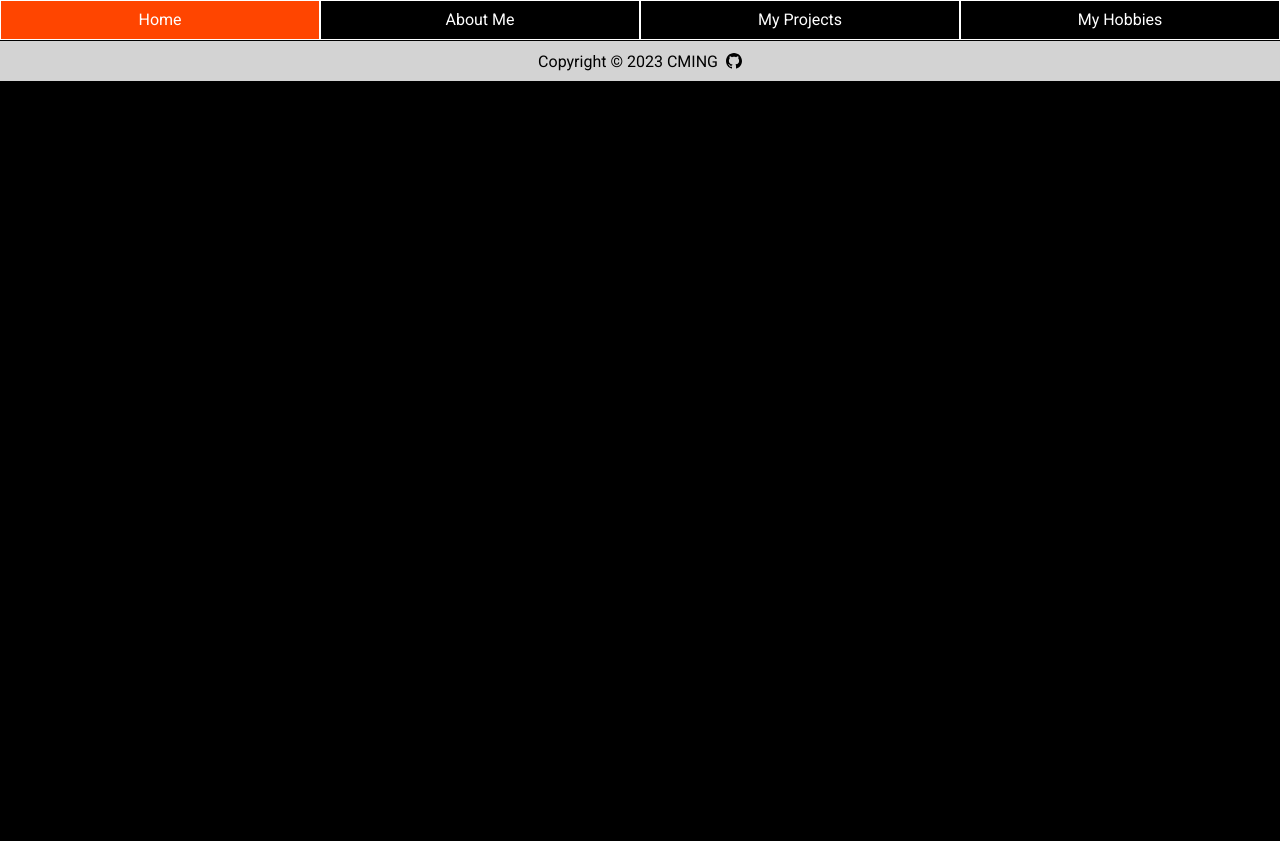
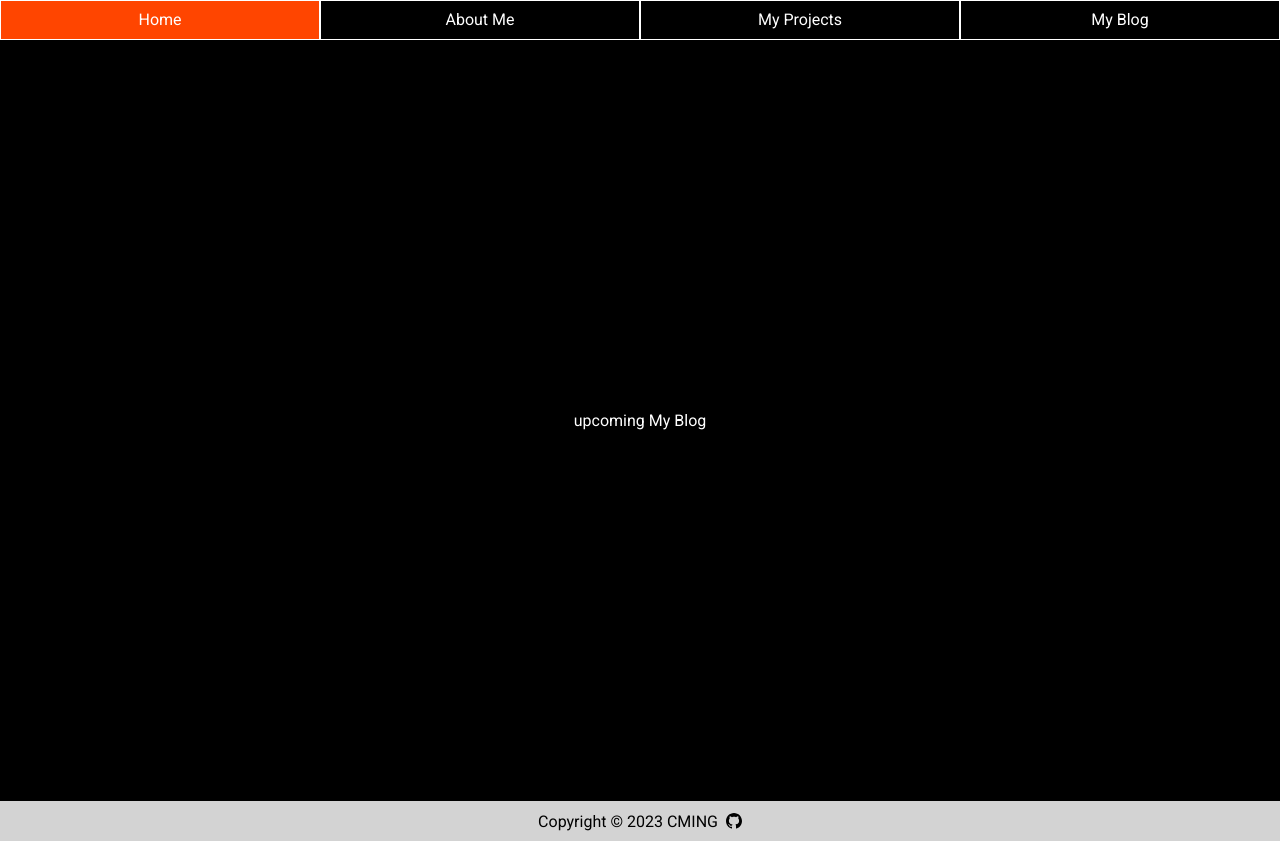
Before and after one commit to CMING3/my-website, a React (Create React App) app: page /MyBlog in a window 1280 px wide. Before the commit the page ends 800 px from the top, so only its background shows below. Built offline with nearby package versions, Linux system fonts and the light colour scheme.

Commit message:
changed myhobbies to myblog

```diff
--- a/src/components/UI/Navbar.js
+++ b/src/components/UI/Navbar.js
@@ -2,7 +2,7 @@ import style from "../../styles/navbar.module.css"
 import React from "react"
 import {Link} from "react-router-dom"
 export default function Navbar(){
-    const navbarList = ["Home", "About Me", "My Projects", "My Hobbies"]
+    const navbarList = ["Home", "About Me", "My Projects", "My Blog"]
 
     return(
         <div className={style.navbar}>
@@ -10,11 +10,11 @@ export default function Navbar(){
                 navbarList.map((item)=>{
                     if (item === "Home"){
                         return(
-                            <Link to="/">{item}</Link>
+                            <Link to="/" key={item}>{item}</Link>
                         )
                     }
                     return(
-                        <Link to={"/"+item.replace(/\s+/g, "")}>{item}</Link>
+                        <Link to={"/"+item.replace(/\s+/g, "")} key={item}>{item}</Link>
                     )
                 })
             }
--- a/src/components/contents/ContentSwitch.js
+++ b/src/components/contents/ContentSwitch.js
@@ -3,7 +3,7 @@ import {Routes, Route} from "react-router-dom"
 import Home from './Home'
 import AboutMe from './AboutMe'
 import MyProjects from './MyProjects'
-import MyHobbies from './MyHobbies'
+import MyBlog from './MyBlog'
 
 export default function Content() {
 
@@ -12,7 +12,7 @@ export default function Content() {
         <Route  path={"/"} element={<Home/>}/>
         <Route path="/AboutMe" element={<AboutMe/>}/>
         <Route path="/MyProjects" element={<MyProjects/>}/>
-        <Route path="/MyHobbies" element={<MyHobbies/>}/>
+        <Route path="/MyBlog" element={<MyBlog/>}/>
       </Routes>
   )
 }
--- /dev/null
+++ b/src/components/contents/MyBlog.js
@@ -0,0 +1,8 @@
+import React from 'react'
+import Style from '../../styles/myblog.module.css'
+
+export default function MyBlog() {
+  return (
+    <div className={Style.myBlog}>upcoming My Blog</div>
+  )
+}
--- /dev/null
+++ b/src/styles/myblog.module.css
@@ -0,0 +1,7 @@
+.myBlog{
+    height: 95vh;
+    color:white;
+    display: flex;
+    justify-content: center;
+    align-items: center;
+}
```
